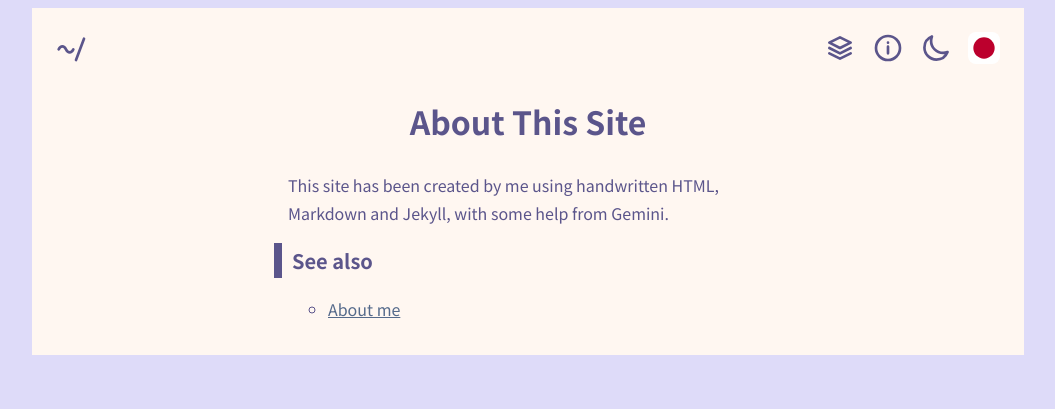
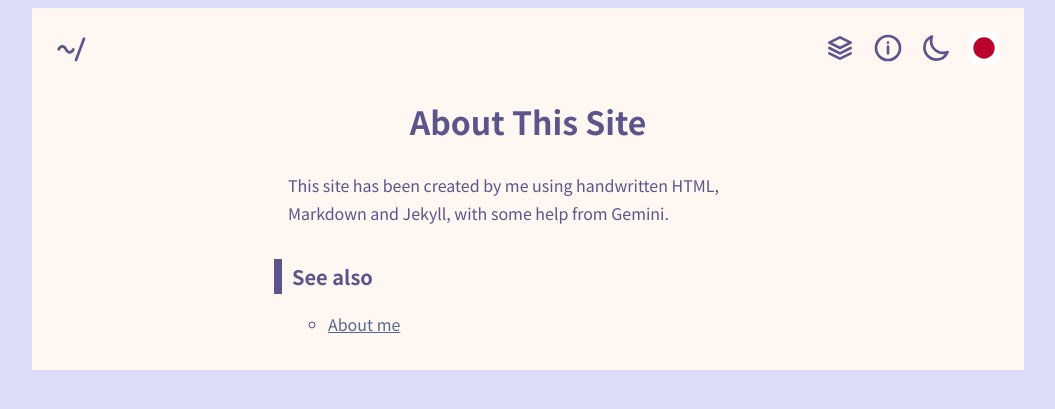
Before and after one commit to akky1023/akky1023.github.io, a Jekyll site: the page built from en/about/index.md, in a window 1280 px wide. Shown: the top 409 px of the page, without its empty margins (112-1167 px from the left). Built offline with Jekyll 4.4.1, drawn with Linux system fonts in a browser that asks for light colours.

Commit message:
add ol style and some fixes

```diff
--- a/assets/css/normal.css
+++ b/assets/css/normal.css
@@ -195,6 +195,7 @@
     line-height: 1.75em;
     margin-left: auto;
     margin-right: auto;
+    margin-top: 2rem;
     border-left: var(--fg-color) 0.5rem solid;
     padding-left: 0.5em;
     padding-right: 0.5em;
@@ -273,6 +274,17 @@
     list-style-type: circle;
 }
 
+ol:not#header-functions {
+    box-sizing: border-box;
+    font-size: 1rem;
+    margin-left: auto;
+    margin-right: auto;
+    padding-left: 2.5rem;
+    padding-right: 2.5rem;
+    max-width: 30rem;
+    line-height: 1.75em;
+}
+
 details {
     margin: 0.5rem auto;
     max-width: 30rem;
```
